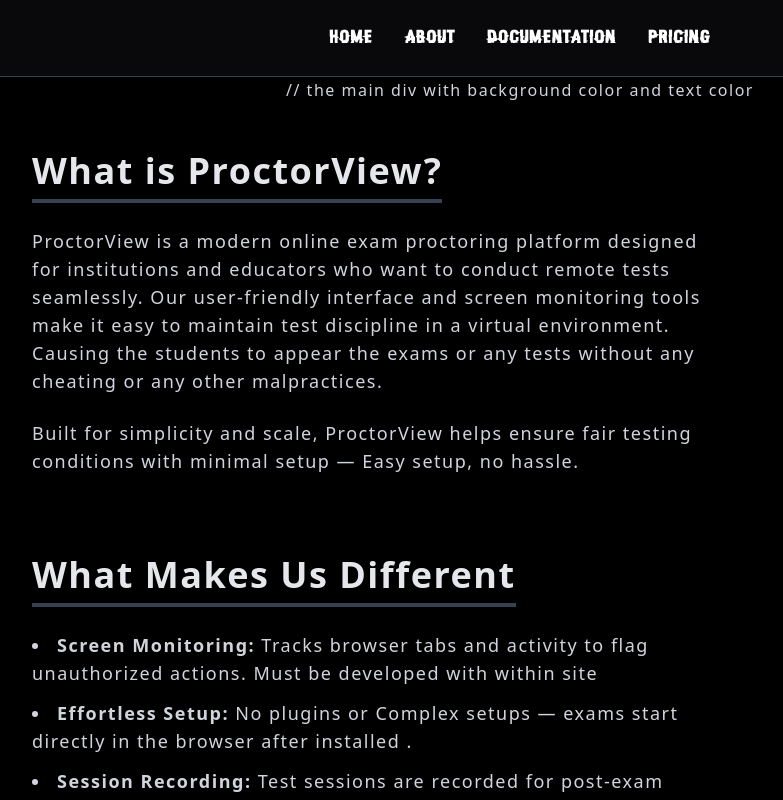
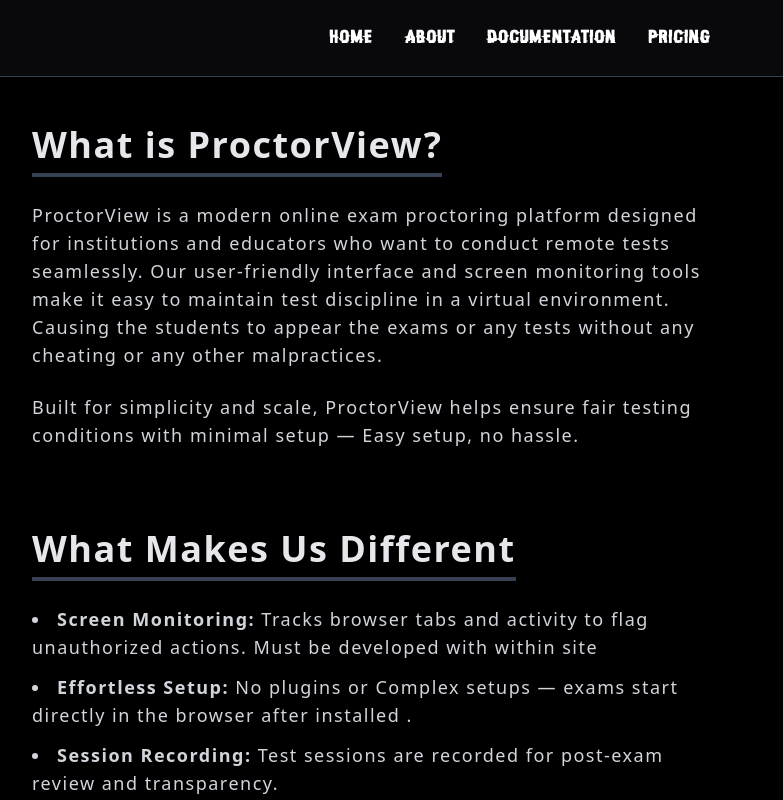
Before and after one commit to AmanRembersu/ProctorView, a React (Vite) app: page /about in a window 1280 px wide. Shown: the top 800 px of the page, without its empty margins (120-903 px from the left). Built offline with nearby package versions, Linux system fonts and the light colour scheme.

Commit message:
solving comment withinidv

```diff
--- a/src/components/About.tsx
+++ b/src/components/About.tsx
@@ -1,6 +1,7 @@
+// a functional component in React that renders the about page with html componnt and the ui i used is tailwind css
 function About() {
   return (
-    <div className="bg-black text-gray-300 font-sans leading-relaxed"> // the main div with background color and text color
+    <div className="bg-black text-gray-300 font-sans leading-relaxed">
       <main className="max-w-5xl mx-auto px-6 py-12 space-y-20 text-left">
 
         <section id="overview" className="space-y-6">
```
